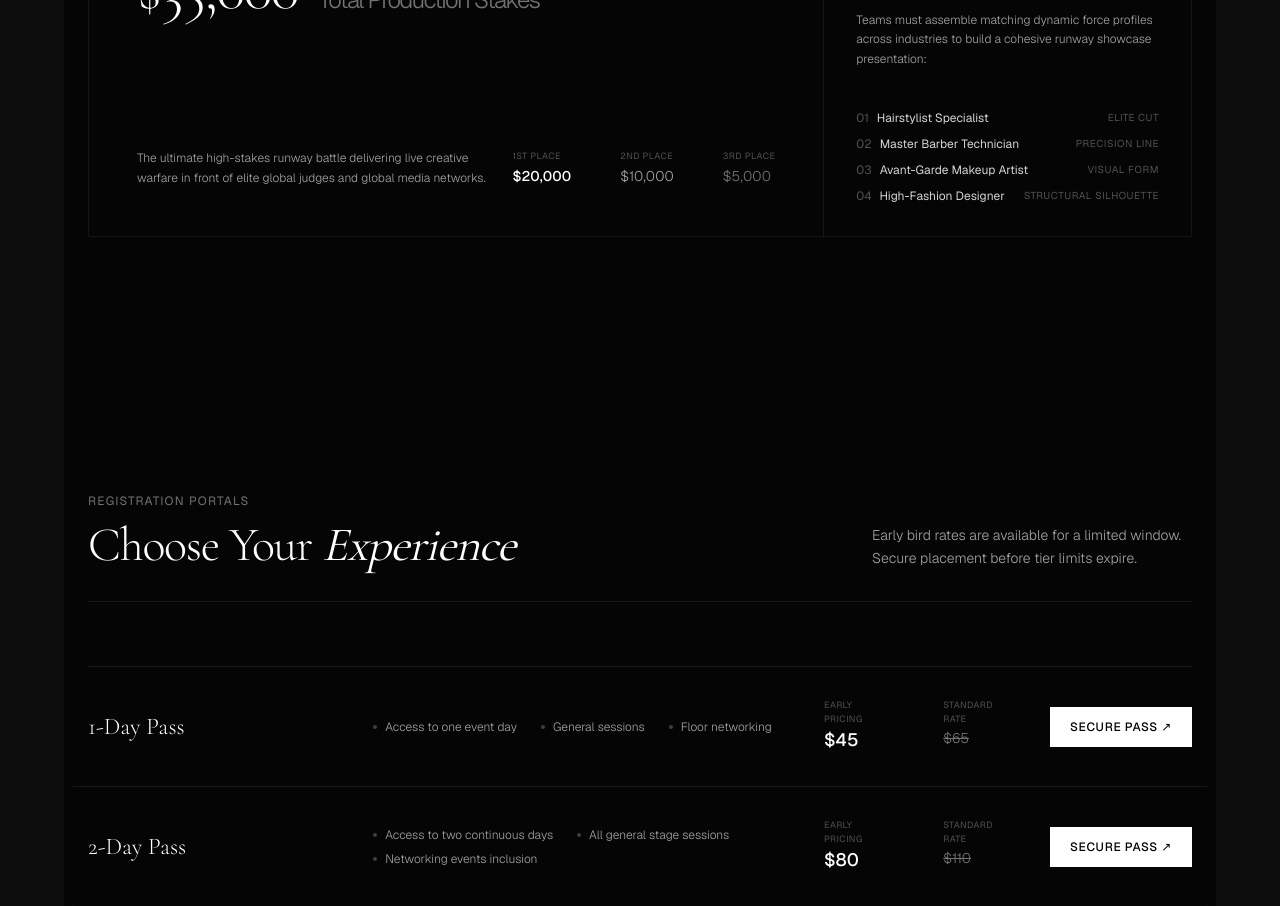
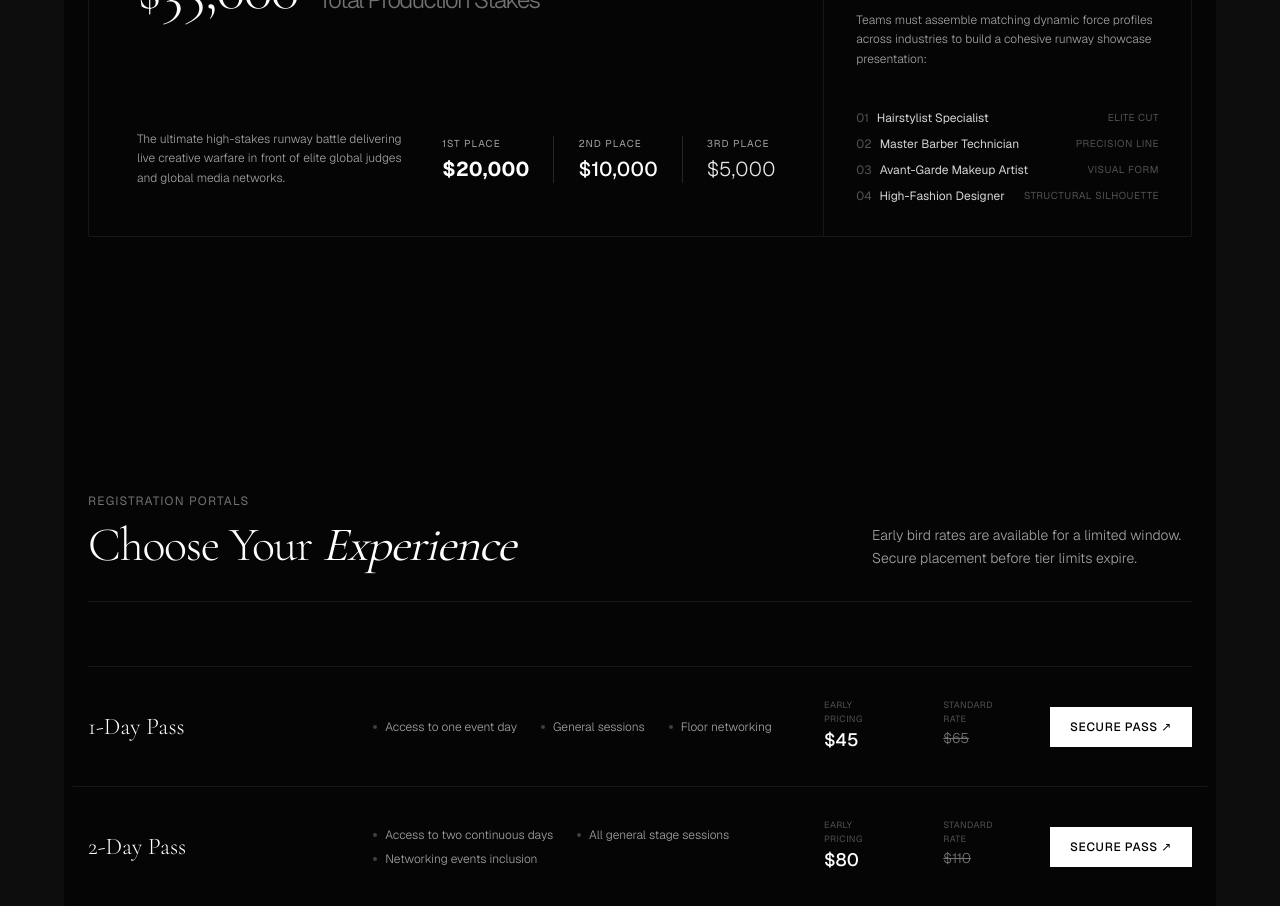
Before and after one commit to alexis800-glitch/hebs-lagos-2026, a Next.js app: page / in a window 1280 px wide. Shown: the part 4140-5046 px from the top of the page. Built offline with nearby package versions, Linux system fonts and the light colour scheme.

Commit message:
style: boost prize payout contrast — white text, larger size, visible dividers

```diff
--- a/components/PrizeGrid.tsx
+++ b/components/PrizeGrid.tsx
@@ -32,16 +32,16 @@ export default function PrizeGrid() {
               </p>
               <div className="flex gap-6 shrink-0">
                 <div>
-                  <span className="block font-sans text-[9px] uppercase tracking-wider text-neutral-600">1st Place</span>
-                  <span className="font-sans text-sm font-medium text-white">$20,000</span>
+                  <span className="block font-sans text-[10px] uppercase tracking-widest text-neutral-400 mb-1">1st Place</span>
+                  <span className="font-sans text-xl font-bold text-white">$20,000</span>
                 </div>
-                <div className="border-l border-neutral-950 pl-6">
-                  <span className="block font-sans text-[9px] uppercase tracking-wider text-neutral-600">2nd Place</span>
-                  <span className="font-sans text-sm font-light text-neutral-400">$10,000</span>
+                <div className="border-l border-neutral-800 pl-6">
+                  <span className="block font-sans text-[10px] uppercase tracking-widest text-neutral-400 mb-1">2nd Place</span>
+                  <span className="font-sans text-xl font-medium text-white">$10,000</span>
                 </div>
-                <div className="border-l border-neutral-950 pl-6">
-                  <span className="block font-sans text-[9px] uppercase tracking-wider text-neutral-600">3rd Place</span>
-                  <span className="font-sans text-sm font-light text-neutral-500">$5,000</span>
+                <div className="border-l border-neutral-800 pl-6">
+                  <span className="block font-sans text-[10px] uppercase tracking-widest text-neutral-400 mb-1">3rd Place</span>
+                  <span className="font-sans text-xl font-light text-neutral-200">$5,000</span>
                 </div>
               </div>
             </div>
```
